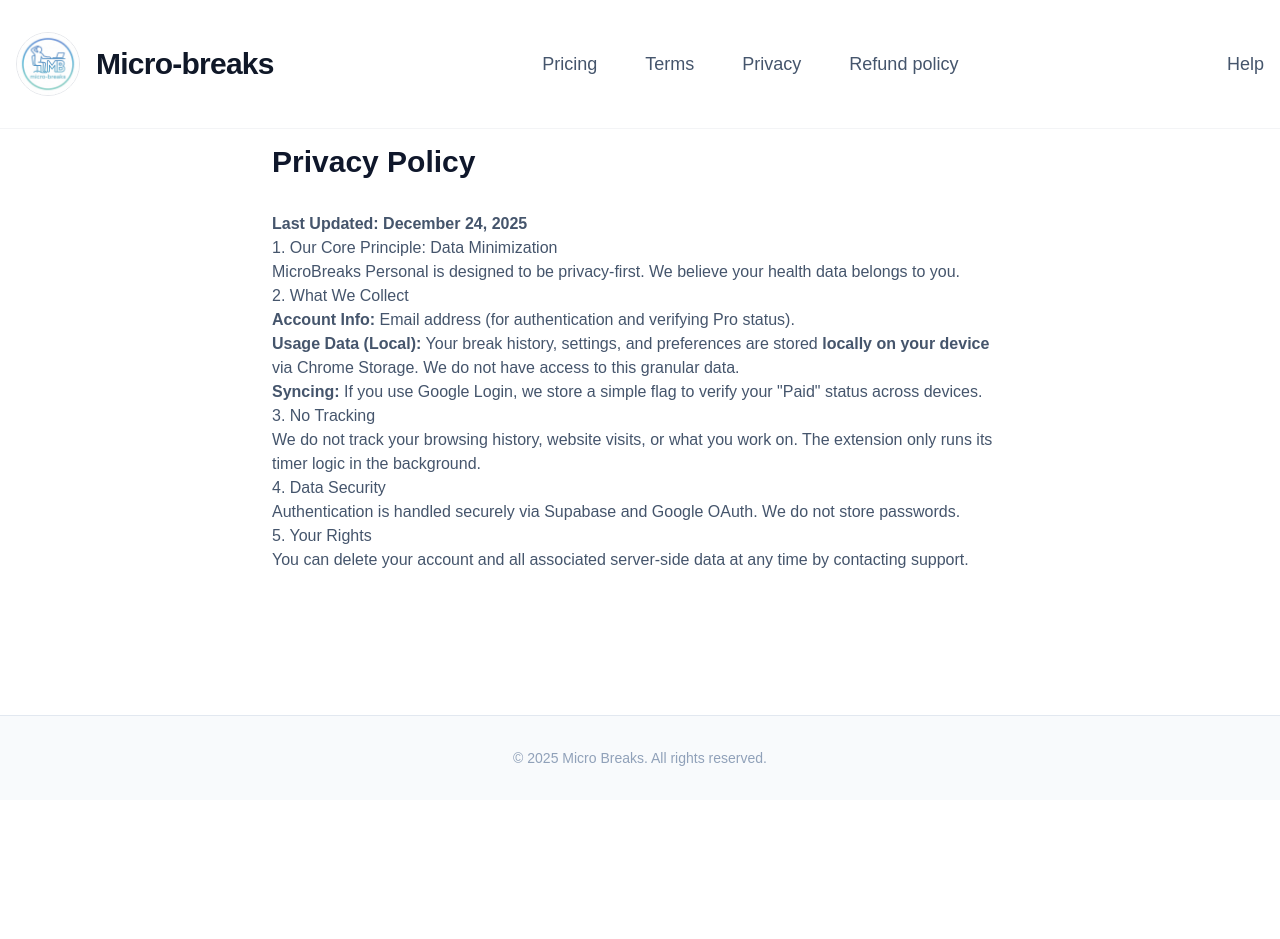
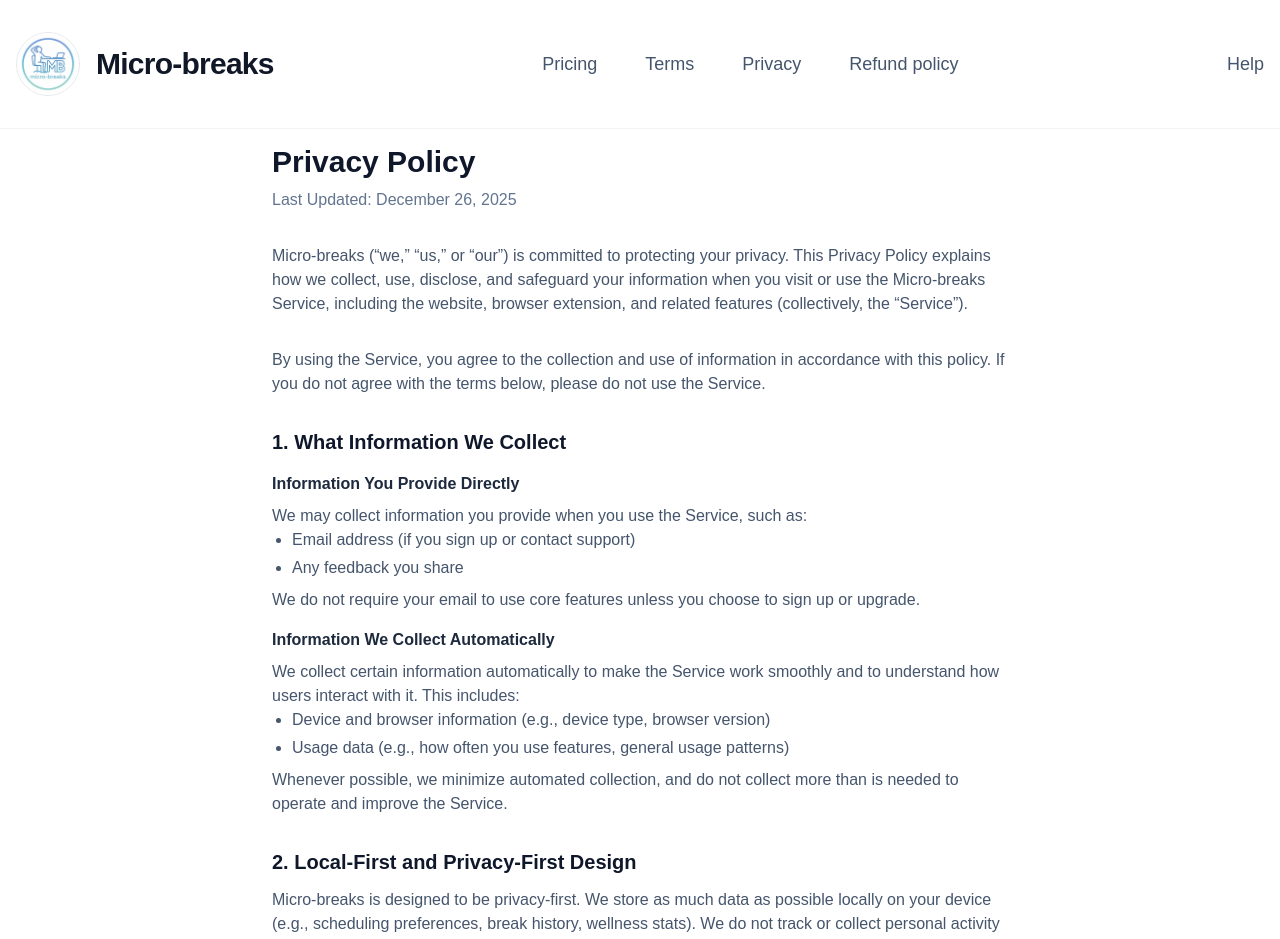
Before and after one commit to Manialdi/microbreaks-v2, a Next.js app: page /individual/privacy in a window 1280 px wide. Shown: the top 939 px of the page. Before the commit the page ends 800 px from the top, so only its background shows below. Built offline with nearby package versions, Linux system fonts and the light colour scheme.

Commit message:
feat: update privacy policy text with 12 sections

```diff
--- a/app/individual/privacy/page.tsx
+++ b/app/individual/privacy/page.tsx
@@ -6,28 +6,151 @@ export const metadata = {
 export default function PrivacyPage() {
     return (
         <div className="container mx-auto px-4 py-12 max-w-3xl">
-            <h1 className="text-3xl font-bold text-slate-900 mb-8">Privacy Policy</h1>
-            <div className="prose prose-slate max-w-none text-slate-600">
-                <p><strong>Last Updated: December 24, 2025</strong></p>
+            <h1 className="text-3xl font-bold text-slate-900 mb-2">Privacy Policy</h1>
+            <p className="text-slate-500 mb-8">Last Updated: December 26, 2025</p>
 
-                <h3>1. Our Core Principle: Data Minimization</h3>
-                <p>MicroBreaks Personal is designed to be privacy-first. We believe your health data belongs to you.</p>
+            <div className="prose prose-slate max-w-none text-slate-600 space-y-8">
+                <p>
+                    Micro-breaks (“we,” “us,” or “our”) is committed to protecting your privacy. This Privacy Policy explains how we collect,
+                    use, disclose, and safeguard your information when you visit or use the Micro-breaks Service, including the website,
+                    browser extension, and related features (collectively, the “Service”).
+                </p>
+                <p>
+                    By using the Service, you agree to the collection and use of information in accordance with this policy. If you do not
+                    agree with the terms below, please do not use the Service.
+                </p>
 
-                <h3>2. What We Collect</h3>
-                <ul>
-                    <li><strong>Account Info:</strong> Email address (for authentication and verifying Pro status).</li>
-                    <li><strong>Usage Data (Local):</strong> Your break history, settings, and preferences are stored <strong>locally on your device</strong> via Chrome Storage. We do not have access to this granular data.</li>
-                    <li><strong>Syncing:</strong> If you use Google Login, we store a simple flag to verify your "Paid" status across devices.</li>
-                </ul>
+                <section>
+                    <h3 className="text-xl font-semibold text-slate-900 mb-3">1. What Information We Collect</h3>
 
-                <h3>3. No Tracking</h3>
-                <p>We do not track your browsing history, website visits, or what you work on. The extension only runs its timer logic in the background.</p>
+                    <h4 className="font-semibold text-slate-800 mt-4 mb-2">Information You Provide Directly</h4>
+                    <p>We may collect information you provide when you use the Service, such as:</p>
+                    <ul className="list-disc pl-5 space-y-1">
+                        <li>Email address (if you sign up or contact support)</li>
+                        <li>Any feedback you share</li>
+                    </ul>
+                    <p className="mt-2">We do not require your email to use core features unless you choose to sign up or upgrade.</p>
 
-                <h3>4. Data Security</h3>
-                <p>Authentication is handled securely via Supabase and Google OAuth. We do not store passwords.</p>
+                    <h4 className="font-semibold text-slate-800 mt-4 mb-2">Information We Collect Automatically</h4>
+                    <p>We collect certain information automatically to make the Service work smoothly and to understand how users interact with it. This includes:</p>
+                    <ul className="list-disc pl-5 space-y-1">
+                        <li>Device and browser information (e.g., device type, browser version)</li>
+                        <li>Usage data (e.g., how often you use features, general usage patterns)</li>
+                    </ul>
+                    <p className="mt-2">Whenever possible, we minimize automated collection, and do not collect more than is needed to operate and improve the Service.</p>
+                </section>
 
-                <h3>5. Your Rights</h3>
-                <p>You can delete your account and all associated server-side data at any time by contacting support.</p>
+                <section>
+                    <h3 className="text-xl font-semibold text-slate-900 mb-3">2. Local-First and Privacy-First Design</h3>
+                    <p>
+                        Micro-breaks is designed to be privacy-first. We store as much data as possible locally on your device (e.g., scheduling preferences,
+                        break history, wellness stats). We do not track or collect personal activity across other websites or apps.
+                    </p>
+                    <p className="mt-2">This means:</p>
+                    <ul className="list-disc pl-5 space-y-1">
+                        <li>Your core usage data stays on your device by default</li>
+                        <li>We only collect data on our servers if you sign up with an email or choose to sync</li>
+                    </ul>
+                </section>
+
+                <section>
+                    <h3 className="text-xl font-semibold text-slate-900 mb-3">3. How We Use Your Information</h3>
+                    <p>We use the information we collect to:</p>
+                    <ul className="list-disc pl-5 space-y-1">
+                        <li>Provide, maintain, and improve the Service</li>
+                        <li>Understand how users interact with features so we can build better tools</li>
+                        <li>Respond to your support requests or inquiries</li>
+                    </ul>
+                    <p className="mt-2">We never use your information for purposes unrelated to the Service without your explicit consent.</p>
+                </section>
+
+                <section>
+                    <h3 className="text-xl font-semibold text-slate-900 mb-3">4. How We Share Your Information</h3>
+                    <p>We do not sell your personal data to third parties.</p>
+                    <p className="mt-2">We may share information in the following limited circumstances:</p>
+                    <ul className="list-disc pl-5 space-y-1">
+                        <li>With service providers who help us operate the Service (e.g., payment processors)</li>
+                        <li>If required by law or to protect our rights</li>
+                        <li>With your consent</li>
+                    </ul>
+                    <p className="mt-2">We do not share usage analytics in a personally identifiable way.</p>
+                </section>
+
+                <section>
+                    <h3 className="text-xl font-semibold text-slate-900 mb-3">5. Payments and Financial Information</h3>
+                    <p>
+                        Payment information (such as credit card details) is not collected or stored by us. Payments are processed securely
+                        through a trusted third-party payment provider. For more details on how your payment data is handled, refer to your
+                        payment provider’s privacy terms.
+                    </p>
+                </section>
+
+                <section>
+                    <h3 className="text-xl font-semibold text-slate-900 mb-3">6. Cookies and Similar Technologies</h3>
+                    <p>We may use cookies and similar technologies to:</p>
+                    <ul className="list-disc pl-5 space-y-1">
+                        <li>Remember user choices</li>
+                        <li>Improve performance</li>
+                        <li>Secure the Service</li>
+                    </ul>
+                    <p className="mt-2">You can control cookie preferences through your browser settings, but disabling some cookies may affect the functionality of the Service.</p>
+                </section>
+
+                <section>
+                    <h3 className="text-xl font-semibold text-slate-900 mb-3">7. Data Security</h3>
+                    <p>
+                        We take reasonable measures to protect your information from unauthorized access, use, or disclosure.
+                        However, no system is completely secure, and we cannot guarantee the absolute security of any information.
+                    </p>
+                </section>
+
+                <section>
+                    <h3 className="text-xl font-semibold text-slate-900 mb-3">8. Your Choices and Rights</h3>
+                    <p>Depending on your location, you may have rights regarding your personal information, including:</p>
+                    <ul className="list-disc pl-5 space-y-1">
+                        <li>Accessing or updating your information</li>
+                        <li>Deleting data stored on our servers</li>
+                        <li>Withdrawing consent where lawful</li>
+                    </ul>
+                    <p className="mt-2">If you wish to exercise these rights, please contact us at <a href="mailto:support@micro-breaks.com" className="text-blue-600 hover:underline">support@micro-breaks.com</a>.</p>
+                </section>
+
+                <section>
+                    <h3 className="text-xl font-semibold text-slate-900 mb-3">9. Children’s Privacy</h3>
+                    <p>
+                        Micro-breaks is not intended for children under 13 (or the minimum age in your jurisdiction). We do not knowingly
+                        collect personal information from children under this age. If you believe a child has provided us with personal
+                        information, contact us and we will take steps to remove it.
+                    </p>
+                </section>
+
+                <section>
+                    <h3 className="text-xl font-semibold text-slate-900 mb-3">10. Third-Party Links and Services</h3>
+                    <p>
+                        The Service may contain links to third-party websites or services that are not operated by us. This Privacy Policy
+                        does not apply to third-party services, and we encourage you to review their privacy policies before using them.
+                    </p>
+                </section>
+
+                <section>
+                    <h3 className="text-xl font-semibold text-slate-900 mb-3">11. Changes to This Privacy Policy</h3>
+                    <p>
+                        We may update this policy from time to time. When we do, we’ll revise the “Last Updated” date at the top.
+                        If changes are material, we may notify you via the Service or email.
+                    </p>
+                    <p className="mt-2">Your continued use of the Service after such changes signifies your acceptance of the updated policy.</p>
+                </section>
+
+                <section>
+                    <h3 className="text-xl font-semibold text-slate-900 mb-3">12. Contact Us</h3>
+                    <p>
+                        If you have questions or concerns about this Privacy Policy or your privacy rights, you can contact us at:
+                    </p>
+                    <p className="mt-2">
+                        📧 <a href="mailto:support@micro-breaks.com" className="text-blue-600 hover:underline">support@micro-breaks.com</a>
+                    </p>
+                </section>
+
             </div>
         </div>
     )
```
